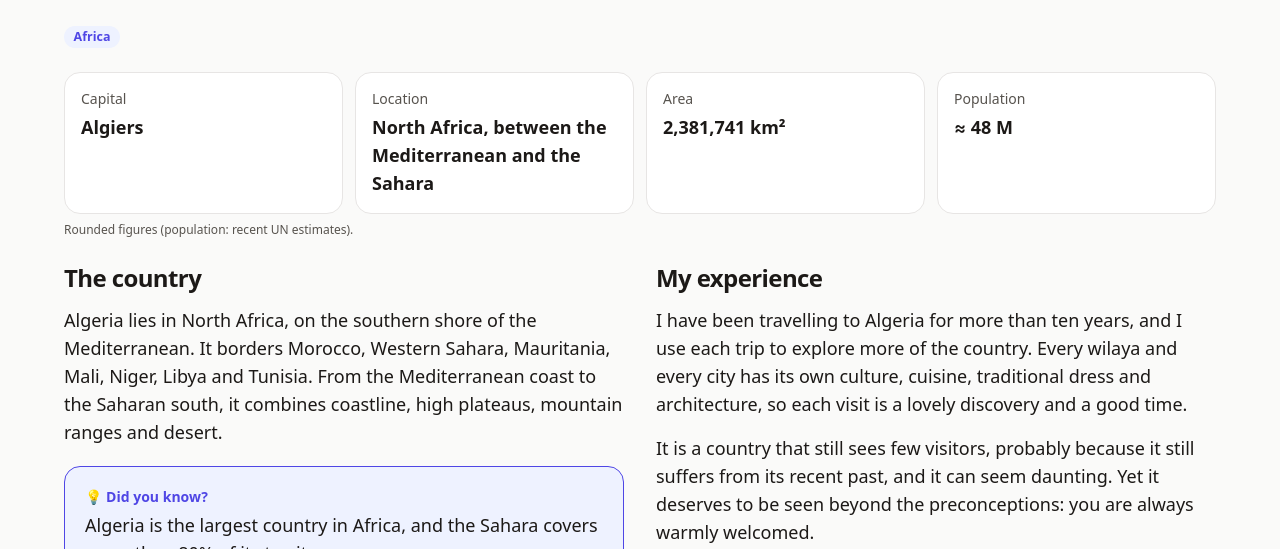
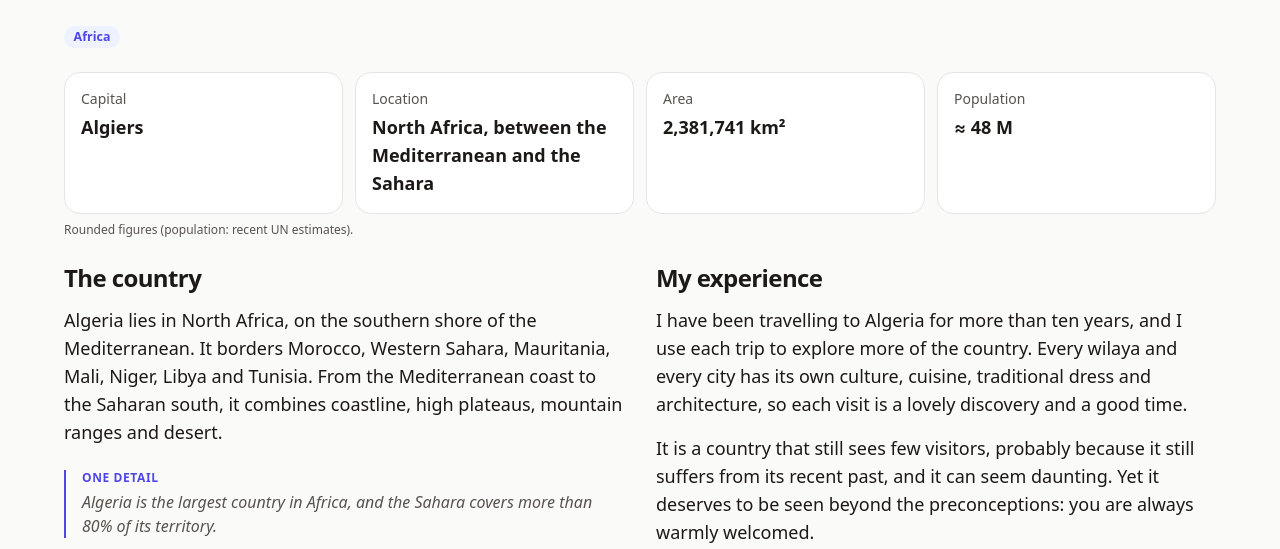
Before and after one commit to niko63/niko63.github.io, an Astro site: page /en/travel/algerie in a window 1280 px wide. Shown: the part 251-800 px from the top of the page. Built offline with nearby package versions, Linux system fonts and the light colour scheme; Astro itself is replaced by a stand-in of ours.

Commit message:
Présentation plus sobre

```diff
--- a/src/i18n/ui.ts
+++ b/src/i18n/ui.ts
@@ -63,7 +63,7 @@ export const ui = {
     'country.location': 'Situation',
     'country.area': 'Superficie',
     'country.population': 'Population',
-    'country.didYouKnow': 'Le saviez-vous ?',
+    'country.didYouKnow': 'Un détail',
     'country.story': 'Mon expérience',
     'country.about': 'Le pays',
     'country.note': 'Chiffres arrondis (population : estimations récentes de l’ONU).',
@@ -148,7 +148,7 @@ export const ui = {
     'country.location': 'Location',
     'country.area': 'Area',
     'country.population': 'Population',
-    'country.didYouKnow': 'Did you know?',
+    'country.didYouKnow': 'One detail',
     'country.story': 'My experience',
     'country.about': 'The country',
     'country.note': 'Rounded figures (population: recent UN estimates).',
--- a/src/pages/[lang]/travel/[slug].astro
+++ b/src/pages/[lang]/travel/[slug].astro
@@ -71,10 +71,10 @@ const story = pick(d, 'story', lang);
               <h2 id="about" class="text-2xl font-semibold">{t(lang, 'country.about')}</h2>
               {intro && <p class="mt-3 text-lg">{intro}</p>}
               {fact && (
-                <aside class="mt-5 rounded-2xl border border-accent bg-accent-soft p-5">
-                  <p class="text-sm font-semibold text-accent">💡 {t(lang, 'country.didYouKnow')}</p>
-                  <p class="mt-1 text-lg">{fact}</p>
-                </aside>
+                <p class="mt-6 border-l-2 border-accent pl-4 text-muted">
+                  <span class="block text-xs font-semibold uppercase tracking-wider text-accent">{t(lang, 'country.didYouKnow')}</span>
+                  <span class="mt-1 block text-base italic">{fact}</span>
+                </p>
               )}
             </section>
           )}
```
